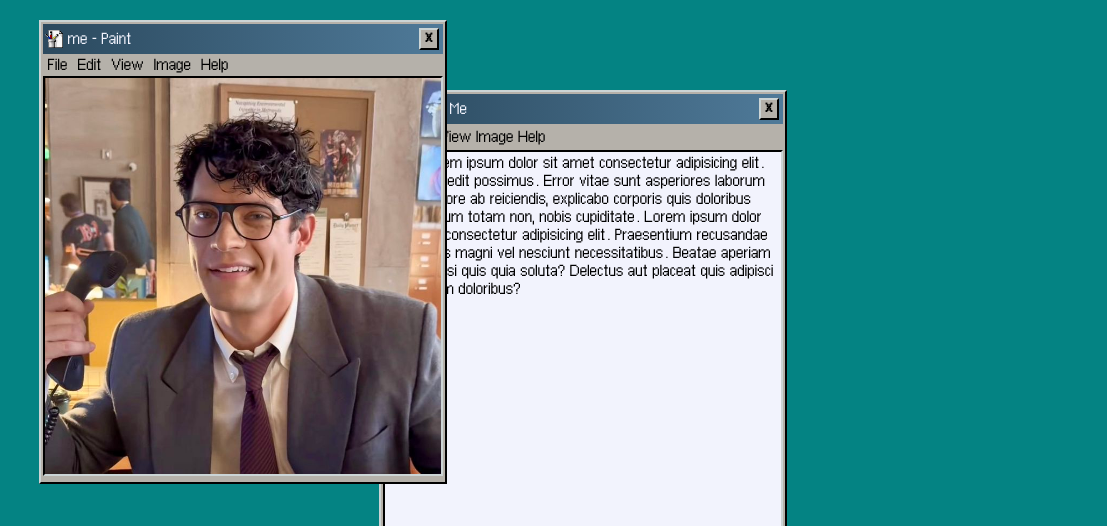
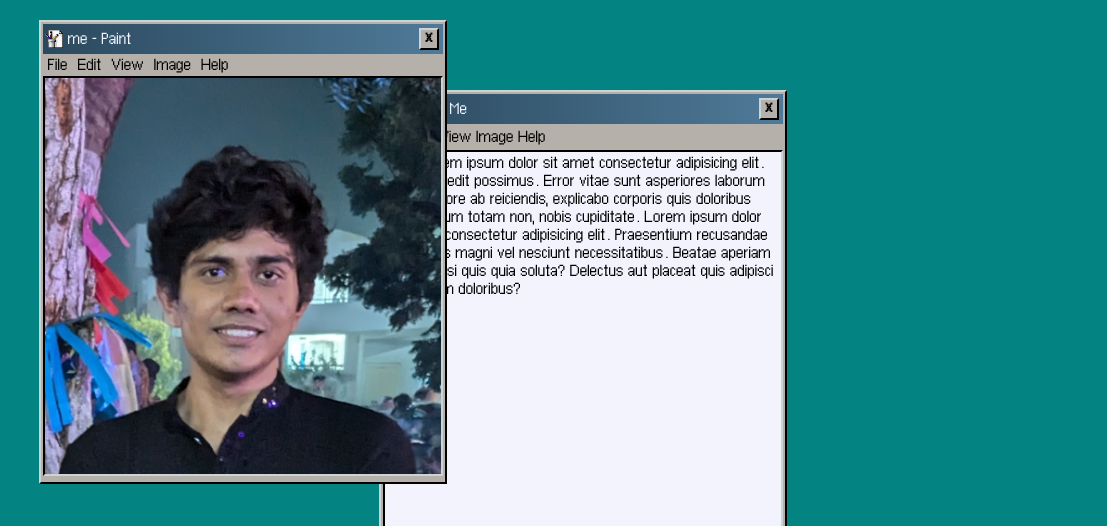
Before and after one commit to YeahmanS/yeahmans.github.io, a plain HTML site: page index.html in a window 1280 px wide. Shown: the top 526 px of the page, 173-1280 px from the left. Drawn offline with Linux system fonts and the light colour scheme; a web font is replaced by a local one.

Commit message:
Update index.html

```diff
--- a/index.html
+++ b/index.html
@@ -76,7 +76,7 @@
                         <span class="paint-menu-text">Help</span>
                     </div>
                     <div >
-                        <img src="static/clark.jpg" id="my-photo">
+                        <img src="static/PXL_20241023_133236526.NIGHT~3.jpg" id="my-photo">
                     </div>
 
                 </div>
```
